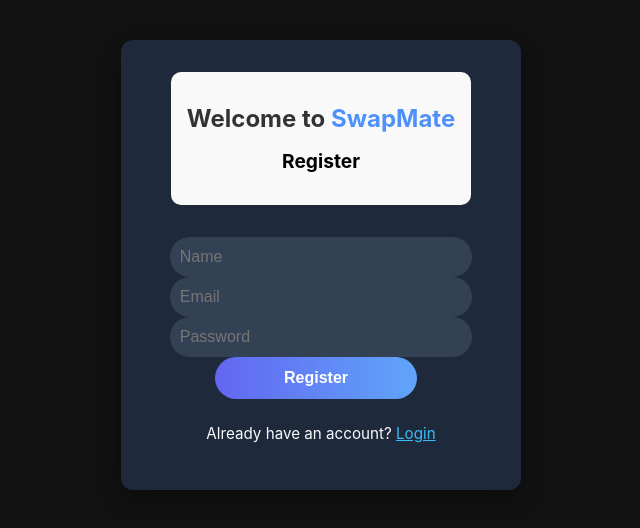
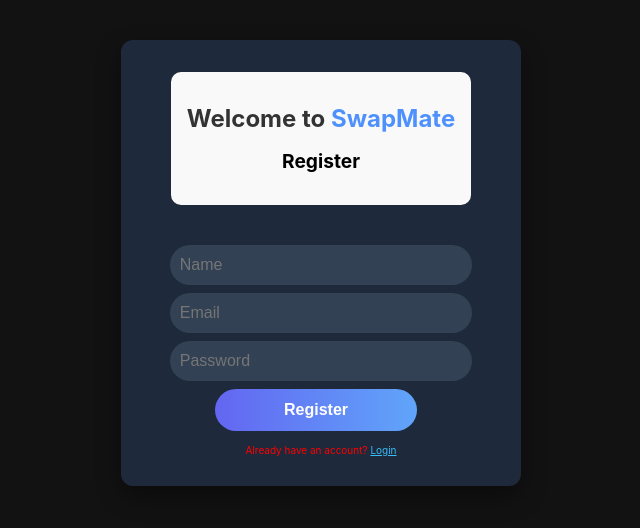
Before and after one commit to iamxerrycan/swapmate, a React (Vite) app in the folder frontend/: page /register in a window 1280 px wide. Shown: the top 528 px of the page, without its empty margins (319-959 px from the left). Built offline with nearby package versions, Linux system fonts and the light colour scheme.

Commit message:
fix style

```diff
--- a/frontend/src/pages/Login.css
+++ b/frontend/src/pages/Login.css
@@ -1,6 +1,7 @@
 .login-form {
   max-width: 400px;
   margin: 5vh auto;
+  gap: 0.5rem;
   padding: 2rem;
   background-color: #1e293b;
   border-radius: 12px;
@@ -49,9 +50,11 @@
 }
 
 .login-form p {
+  all: unset;
   text-align: center;
   font-size: 0.95rem;
   line-height: 1.4;
+  padding: 0;
 }
 
 .login-form a {
@@ -87,10 +90,18 @@
   }
 }
 
-.input-error {
+.input-errorr {
   all: unset;
   color: red;
   font-size: x-small;
   margin-top: -12px;
   margin-bottom: 3px;
 }
+
+.login-form p{
+    all: unset;
+  color: red;
+  font-size: x-small;
+  margin-top: -5px;
+  margin-bottom: -2px;
+}
--- a/frontend/src/pages/Login.jsx
+++ b/frontend/src/pages/Login.jsx
@@ -74,7 +74,7 @@
         value={formData.email}
         onChange={handleChange}
       />
-      {errors.email && <p className="input-error">{errors.email}</p>}
+      {errors.email && <p className="input-errorr">{errors.email}</p>}
 
       <input
         type="password"
@@ -83,7 +83,7 @@
         value={formData.password}
         onChange={handleChange}
       />
-      {errors.password && <p className="input-error">{errors.password}</p>}
+      {errors.password && <p className="input-errorr">{errors.password}</p>}
 
       {/* <button type="submit">Login</button> */}
 
--- a/frontend/src/pages/auth/ForgotPassword.css
+++ b/frontend/src/pages/auth/ForgotPassword.css
@@ -1,6 +1,7 @@
 .forgot-form {
   max-width: 400px;
   margin: 5vh auto;
+  gap:0.5rem;
   padding: 2rem;
   background-color: #1e293b;
   border-radius: 12px;
@@ -99,8 +100,17 @@
 }
 
 .input-error {
+   all: unset;
   color: red;
   font-size: x-small;
-  margin-top: -12px;
-  margin-bottom: 3px;
+  margin-top: -5px;
+  margin-bottom: -2px;
 }
+
+.forgot-form p{
+    all: unset;
+  color: red;
+  font-size: x-small;
+  margin-top: -5px;
+  margin-bottom: -2px;
+}
--- a/frontend/src/pages/auth/Register.css
+++ b/frontend/src/pages/auth/Register.css
@@ -2,20 +2,17 @@
 .register-form {
   max-width: 400px;
   margin: 5vh auto;
+  gap:0.5rem;
   padding: 2rem;
-  background: #1e293b;
+  background-color: #1e293b;
   border-radius: 12px;
   box-shadow: 0 10px 25px rgba(0, 0, 0, 0.4);
   display: flex;
   flex-direction: column;
   color: #f8fafc;
   animation: fadeInUp 0.5s ease-in-out;
-   display: flex;
-  flex-direction: column;
   align-items: center;
-  justify-content:
-  center;
-
+  justify-content: center;
 }
 
 /* Inputs */
@@ -57,8 +54,11 @@
 
 /* Link Text */
 .register-form p {
+  all: unset;
   text-align: center;
   font-size: 0.95rem;
+  line-height: 1.4;
+  padding: 0;
 }
 
 .register-form a {
@@ -95,10 +95,19 @@
     font-size: 0.95rem;
   }
 }
-
+/*
 .input-error {
+  all: unset;
   color: red;
   font-size: x-small;
   margin-top: -12px;
   margin-bottom: 3px;
+} */
+
+.register-form p{
+    all: unset;
+  color: red;
+  font-size: x-small;
+  margin-top: -5px;
+  margin-bottom: -2px;
 }
```
Also changed, not shown: frontend/src/pages/auth/ResetPassword.module.css (+11 -0 lines).
